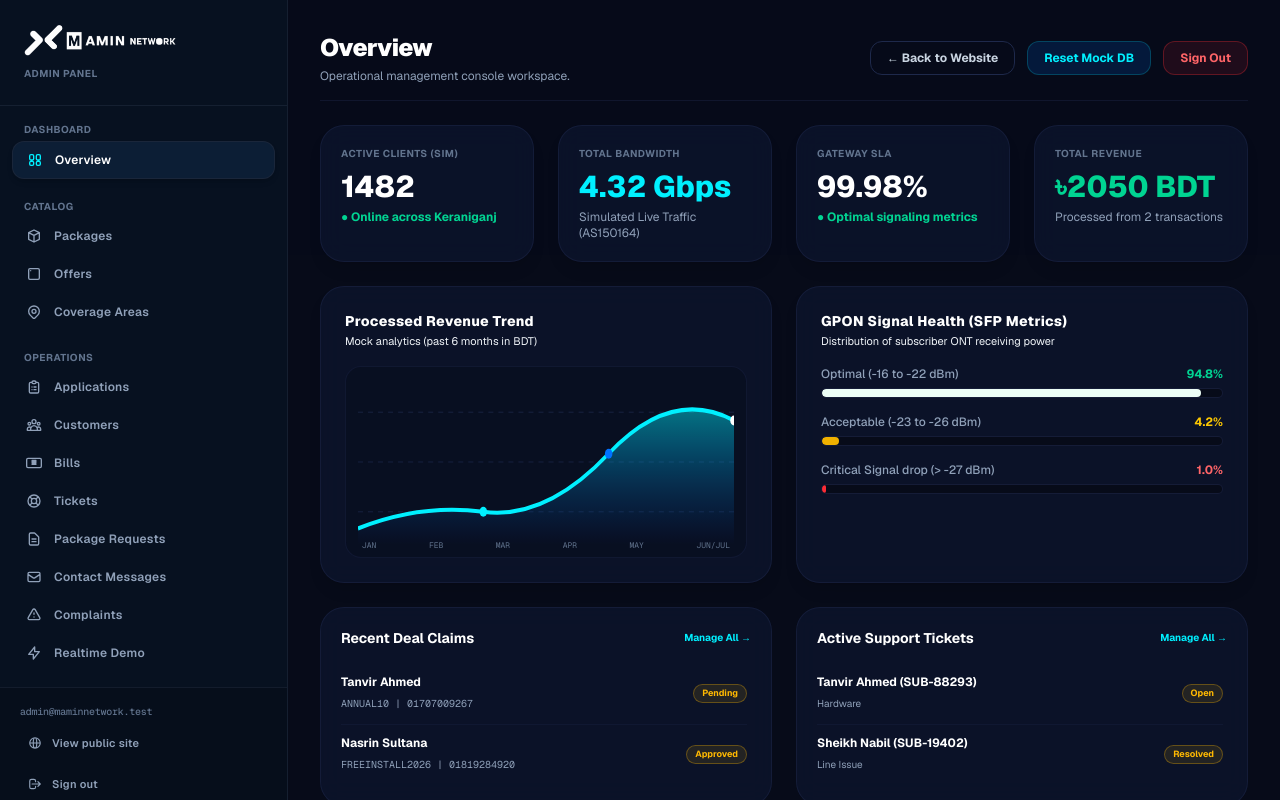
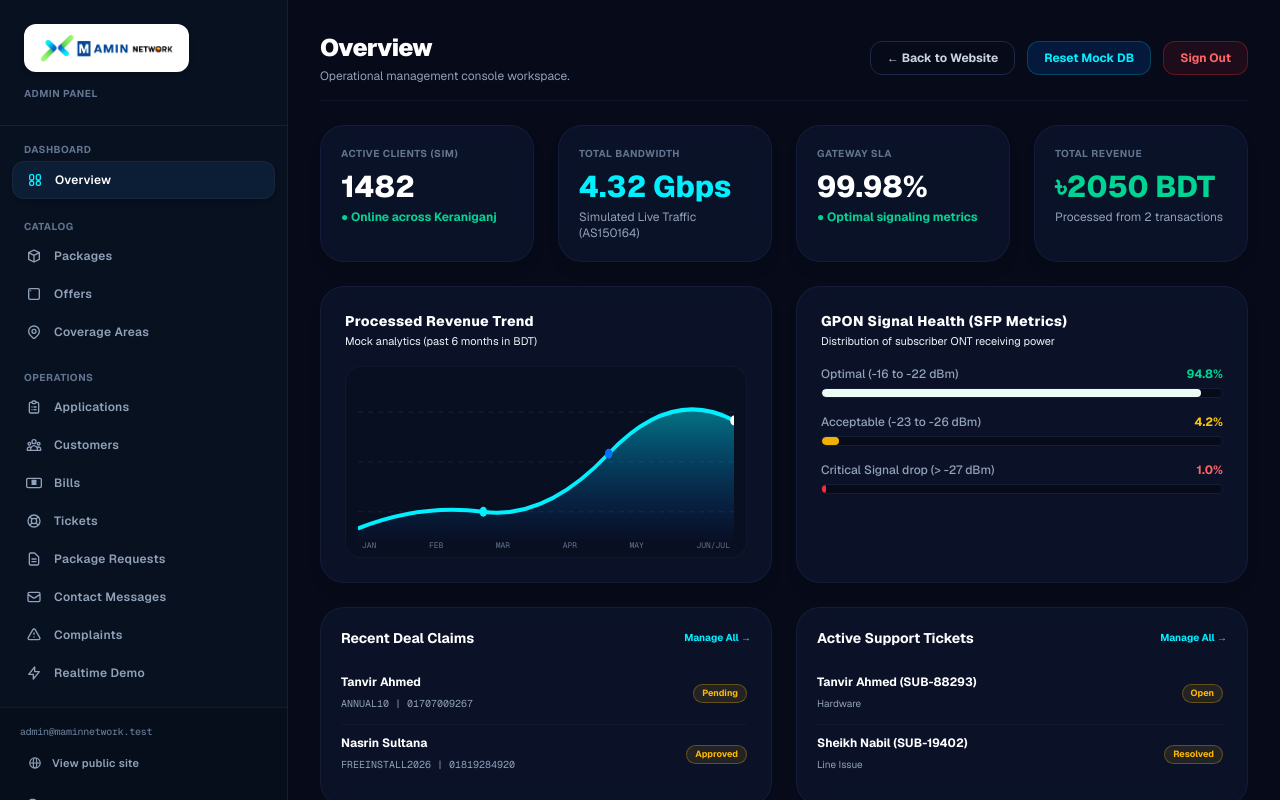
Before and after one commit to princeshiamofficial/M-Amin-Network, a Next.js app: page /admin/dashboard in a window 1280 px wide. Built offline with nearby package versions, Linux system fonts and the light colour scheme; sample sign-in values are in the browser's storage.

Commit message:
style: wrap original brand logo in a white background card in admin sidebar

```diff
--- a/src/components/AdminSidebar.tsx
+++ b/src/components/AdminSidebar.tsx
@@ -129,8 +129,10 @@ export default function AdminSidebar({ activeTab, setActiveTab, onSignOut }: Adm
   return (
     <aside className="w-72 flex-shrink-0 bg-[#071120] border-r border-[#1e293b]/60 flex flex-col h-screen overflow-y-auto">
       {/* Branded Header Area */}
-      <div className="flex flex-col gap-2 px-6 py-6 border-b border-[#1e293b]/65">
-        <img src="/logo.png" alt="M Amin Network" className="h-8 w-auto object-contain self-start brightness-0 invert" />
+      <div className="flex flex-col gap-3 px-6 py-6 border-b border-[#1e293b]/65">
+        <div className="bg-white rounded-xl px-4 py-2.5 shadow-md self-start inline-flex items-center justify-center">
+          <img src="/logo.png" alt="M Amin Network" className="h-7 w-auto object-contain" />
+        </div>
         <span className="text-[10px] text-slate-500 font-bold block mt-0.5 tracking-wider uppercase">Admin Panel</span>
       </div>
 
```
